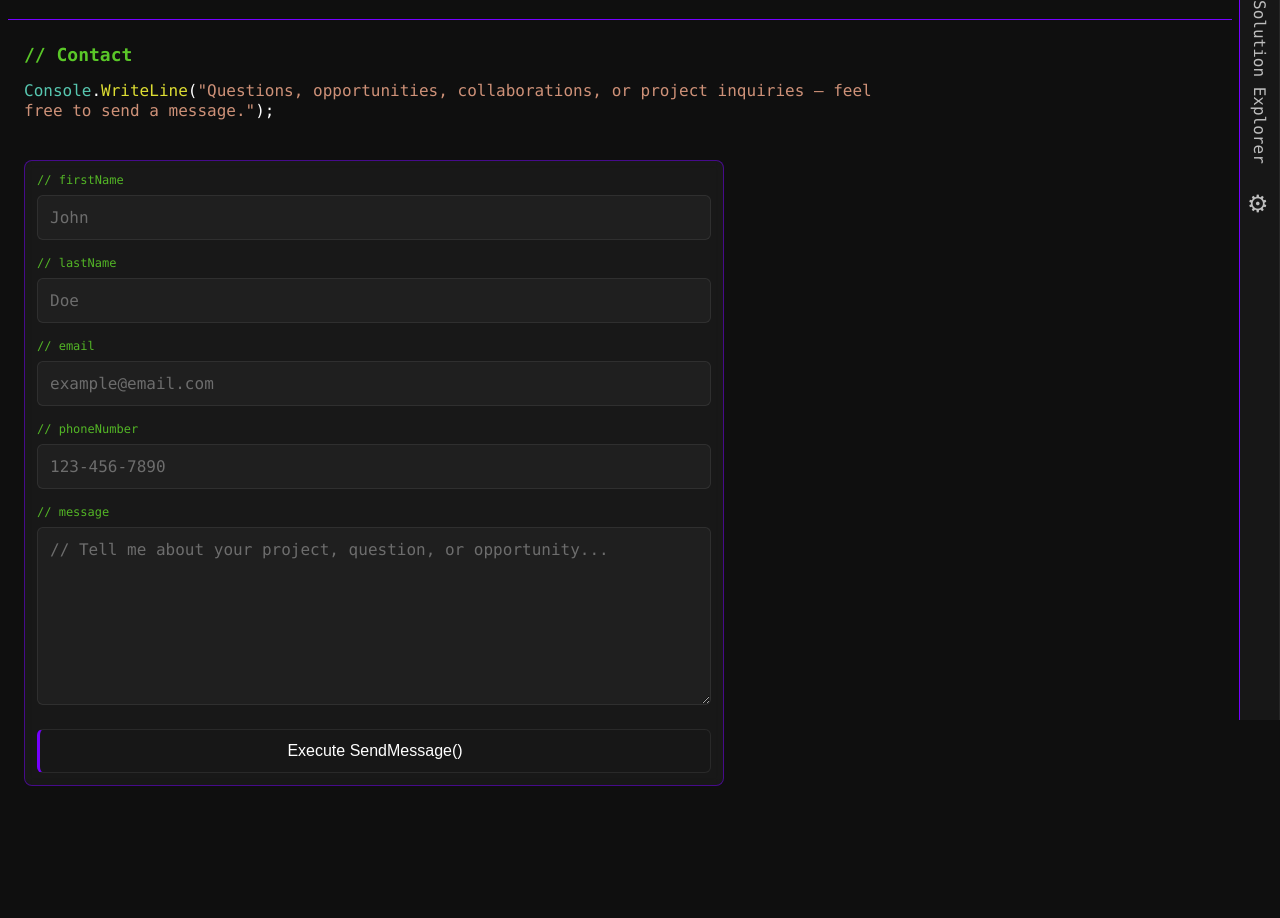
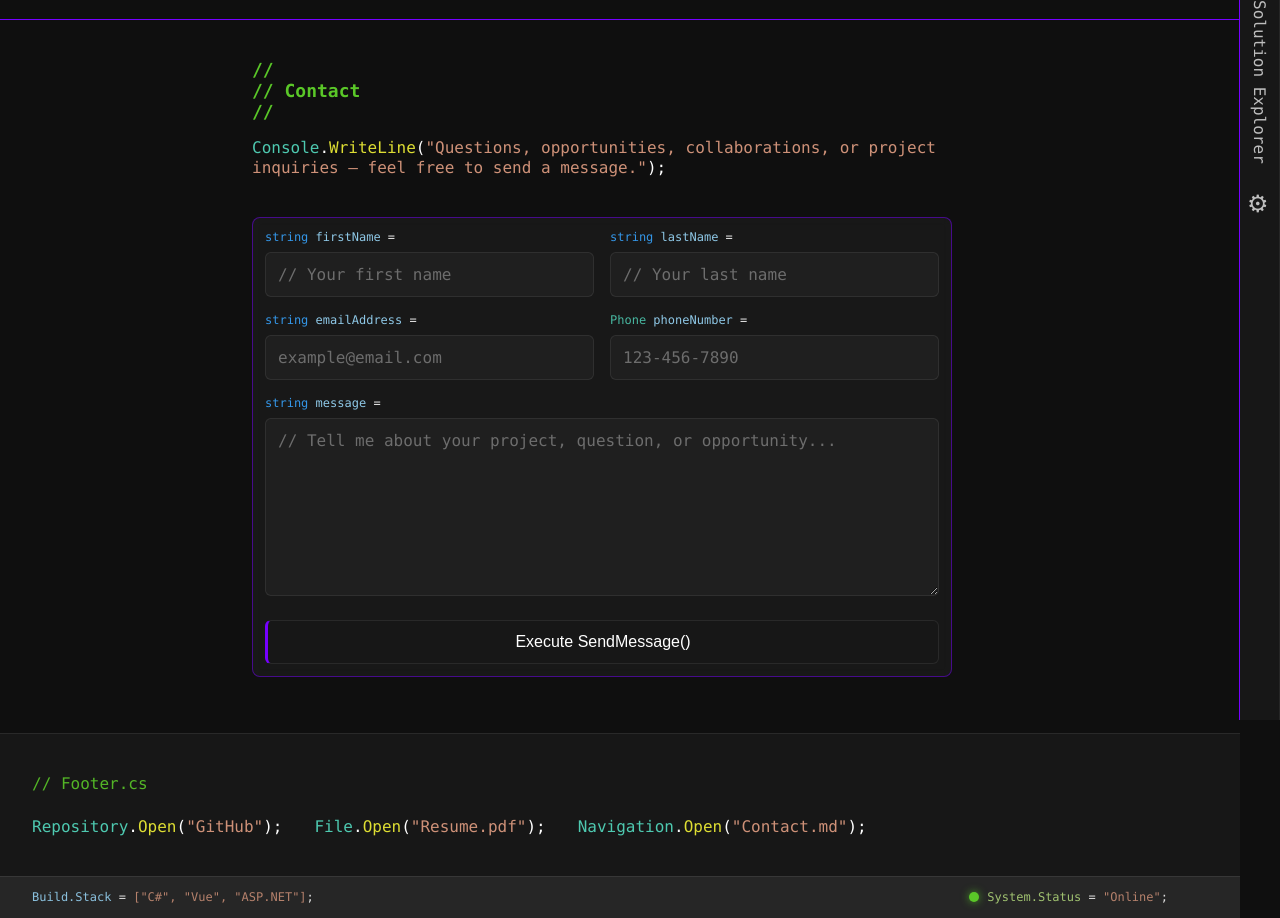
Before and after one commit to Aethereal-Phoenix/Digital_Resume, a Vue app in the folder digital_resume/: page /contact in a window 1280 px wide. Shown: the part 80-998 px from the top of the page. Before the commit the page ends 890 px from the top, so only its background shows below. Built offline with nearby package versions, Linux system fonts and the light colour scheme; no server answers.

Commit message:
Added a pokemon display to the navbar and added footer

```diff
--- a/digital_resume/components/partialViews/SkillsGrid.vue
+++ b/digital_resume/components/partialViews/SkillsGrid.vue
@@ -6,7 +6,7 @@
     <div class="category">
       <h3 class="green">// Languages</h3>
       <!-- Displays all of my known languages using a json object constructed in the script section of this page -->
-      <!-- Dynamically collects the name to display but also indivudual styling to make each unique -->
+      <!-- Dynamically collects the name to display but also individual styling to make each unique -->
       <div class="skills">
         <div class="skills">
           <button v-for="skill in languages" :key="skill.name" class="skill" @click="openDocs(skill.url)" :style="{
--- a/digital_resume/components/universal/FooterBar.vue
+++ b/digital_resume/components/universal/FooterBar.vue
@@ -1,3 +1,219 @@
+<!-- FooterBar.vue -->
 <template>
-    <p>filler</p>
+    <footer class="footer-wrapper">
+
+        <!-- Main Footer Content -->
+        <div class="footer-content">
+
+            <!-- Footer Header -->
+            <div class="footer-title">
+                <span class="green">// Footer.cs</span>
+            </div>
+
+            <!-- Footer Links -->
+            <div class="footer-links">
+
+                <a
+                    href="https://github.com/Aethereal-Phoenix"
+                    target="_blank"
+                    class="footer-link"
+                >
+                    <span class="teal">Repository</span>.<wbr><span class="yellow">Open</span>(<span class="orange">"GitHub"</span>);
+                </a>
+
+                <a
+                    href="/resume.pdf"
+                    target="_blank"
+                    class="footer-link"
+                >
+                    <span class="teal">File</span>.<wbr><span class="yellow">Open</span>(<span class="orange">"Resume.pdf"</span>);
+                </a>
+
+                <router-link
+                    to="/contact"
+                    class="footer-link"
+                >
+                    <span class="teal">Navigation</span>.<wbr><span class="yellow">Open</span>(<span class="orange">"Contact.md"</span>);
+                </router-link>
+
+            </div>
+
+        </div>
+
+        <!-- Status Bar -->
+        <div class="status-bar">
+
+            <!-- Left -->
+            <div class="status-left">
+                <span class="status-item">
+                    <span class="light-blue">Build.Stack</span>
+                    =
+                    <wbr><span class="orange">["C#",<wbr> "Vue",<wbr> "ASP.NET"]</span>;
+                </span>
+            </div>
+
+            <!-- Right -->
+            <div class="status-right">
+
+                <span class="status-dot"></span>
+
+                <span class="status-text">
+                    <span class="light-green">System.<wbr>Status</span>
+                    =
+                    <wbr><span class="orange">"Online"</span>;
+                </span>
+
+            </div>
+
+        </div>
+
+    </footer>
 </template>
+
+<style scoped>
+
+/* Footer Wrapper */
+
+.footer-wrapper {
+    width: 100%;
+
+    margin-top: var(--space-xl);
+
+    border-top: 1px solid var(--border-light);
+
+    background: var(--bg-secondary);
+}
+
+/* Footer Content */
+
+.footer-content {
+    width: 100%;
+
+    padding:
+        var(--space-lg)
+        var(--space-sm);
+
+    display: flex;
+    flex-direction: column;
+
+    gap: var(--space-md);
+}
+
+/* Footer Title */
+
+.footer-title {
+    font-size: var(--text-base);
+
+    opacity: 0.9;
+}
+
+/* Footer Links */
+.footer-links {
+    display: flex;
+    flex-direction: column;
+
+    gap: var(--space-sm);
+}
+
+.footer-link {
+    color: var(--text-primary);
+
+    text-decoration: none;
+
+    width: fit-content;
+
+    transition:
+        transform var(--transition-fast),
+        opacity var(--transition-fast);
+}
+
+.footer-link:hover {
+    opacity: 0.85;
+
+    transform: translateX(4px);
+}
+
+/* Status Bar */
+
+.status-bar {
+    border-top: 1px solid var(--border-light);
+
+    background: var(--bg-tertiary);
+
+    min-height: 42px;
+
+    display: flex;
+    justify-content: space-between;
+    align-items: center;
+
+    gap: var(--space-sm);
+
+    padding:
+        var(--space-2xs)
+        var(--space-sm);
+
+    font-size: var(--text-sm);
+
+    overflow-x: auto;
+}
+
+/* Status Sections */
+
+.status-left,
+.status-right {
+    display: flex;
+    align-items: center;
+
+    gap: var(--space-2xs);
+
+    white-space: nowrap;
+}
+
+.status-item,
+.status-text {
+    opacity: 0.85;
+}
+
+/* Online Indicator */
+
+.status-dot {
+    width: 10px;
+    height: 10px;
+
+    border-radius: 999px;
+
+    background: var(--vs-green);
+
+    box-shadow:
+        0 0 8px rgba(90, 199, 40, 0.75);
+
+    display: none;
+}
+
+.footer-content,
+.status-bar {
+    padding-left: var(--space-lg);
+    padding-right: calc(var(--space-lg) + var(--SE-width-closed));
+}
+/* Tablet/Desktop */
+
+@media (min-width: 768px) {
+
+    .footer-content {
+        padding:
+            var(--space-xl)
+            var(--space-lg);
+    }
+
+    .footer-links {
+        flex-direction: row;
+        flex-wrap: wrap;
+
+        gap: var(--space-lg);
+    }
+
+    .status-dot {
+        display: flex;
+    }
+}
+</style>
--- a/digital_resume/components/universal/NavBar.vue
+++ b/digital_resume/components/universal/NavBar.vue
@@ -13,13 +13,13 @@
                 </button>
 
                 <!-- Vertical Title -->
-                 <!-- Displays the title reading from the top down like in Visual Studio -->
+                <!-- Displays the title reading from the top down like in Visual Studio -->
                 <div class="explorer-title">
                     Solution Explorer
                 </div>
 
                 <!-- Settings -->
-                 <!-- WIll later add the dark/light mode toggle in thus  -->
+                <!-- WIll later add the dark/light mode toggle in thus  -->
                 <button class="icon-button">
                     ⚙
                 </button>
@@ -57,6 +57,7 @@
 
                 </nav>
 
+                <Pokemon />
             </div>
 
         </aside>
@@ -71,9 +72,8 @@ import {
     onMounted,         // Runs code when the component is added to the page
     onBeforeUnmount    // Runs code right before the component is removed
 } from 'vue'
-
-// Router
 import { useRouter } from 'vue-router'
+import Pokemon from './Pokemon.vue'
 
 // Creates a router instance
 const router = useRouter()
@@ -248,7 +248,7 @@ onBeforeUnmount(() => {
 }
 
 .explorer.open {
-    width: 175px;
+    width: 200px;
 }
 
 /* VERTICAL LABEL */
--- /dev/null
+++ b/digital_resume/components/universal/Pokemon.vue
@@ -0,0 +1,138 @@
+<!-- Component to show a randon pokemon and its data ever 10 seconds -->
+<template>
+    <div class="pokemon-card">
+
+        <!-- Name + Dex Number -->
+        <div class="top-row">
+            <span class="name">{{ pokeName }}</span>
+            <span class="poke-id">#{{ pokeId }}</span>
+        </div>
+
+        <!-- Pokemon Sprite -->
+        <div class="sprite-container">
+            <img :src="pokeSprite" :alt="pokeName">
+        </div>
+
+        <!-- Pokemon Types -->
+        <div class="bottom-row">
+
+            <span class="type">
+                {{ pokeType1 }}
+            </span>
+
+            <!-- Only shows if second type exists -->
+            <span
+                v-if="pokeType2"
+                class="type"
+            >
+                {{ pokeType2 }}
+            </span>
+
+        </div>
+
+    </div>
+</template>
+
+<script setup>
+// Import
+import { ref } from 'vue'
+
+// Initialize globally scoped vvariables so the state of the pokemon object can be maintained once the functions runs
+let pokeSprite = ref("");
+let pokeName = ref("");
+let pokeId = ref("");
+let pokeType1 = ref("");
+let pokeType2 = ref("");
+
+// A funtion to call the pokeApi website and pull the needed data out to display
+async function callPokemonApi() {
+    // Generates a random number
+    let randomPokemonId = Math.floor(Math.random() * 1028) + 1;
+
+    // Calls the api
+    const apiCall = await fetch(`https://pokeapi.co/api/v2/pokemon/${randomPokemonId}/`);
+
+    // Takes the data from the api call and turns it into a JSON object
+    let pokeJson = await apiCall.json();
+
+    // Gets the front sprite image
+    pokeSprite.value = pokeJson.sprites.front_default;
+
+    // Gets the species name
+    pokeName.value = pokeJson.species.name;
+
+    // Gets the PokeDex id
+    pokeId.value = pokeJson.id;
+
+    // Gets the 1st type
+    pokeType1.value = pokeJson.types[0].type.name;
+
+    // Optional second type
+    pokeType2.value = pokeJson.types[1] ? pokeJson.types[1].type.name : "";
+}
+
+
+// Runs immediately when the page first loads
+callPokemonApi();
+
+// Runs every 10 seconds
+setInterval(callPokemonApi, 5000);
+</script>
+
+<style scoped>
+
+.pokemon-card {
+    margin-top: var(--space-xl);
+    display: flex;
+    flex-direction: column;
+    align-items: center;
+
+    gap: 0.4rem;
+
+    padding: 0.5rem;
+}
+
+.top-row {
+    width: 100%;
+
+    display: flex;
+    justify-content: space-between;
+    align-items: center;
+}
+
+.sprite-container img {
+    width: 72px;
+    height: 72px;
+
+    image-rendering: pixelated;
+}
+
+.bottom-row {
+    display: flex;
+    gap: 0.4rem;
+    flex-wrap: wrap;
+    justify-content: center;
+}
+
+.type {
+    padding: 0.15rem 0.5rem;
+
+    border-radius: 999px;
+
+    font-size: 0.75rem;
+
+    background: rgba(255,255,255,0.08);
+}
+
+.name {
+    text-transform: capitalize;
+    font-weight: 600;
+    font-size: var(--text-base)
+}
+
+.poke-id {
+    opacity: 0.7;
+    font-size: var(--text-base);
+}
+
+</style>
--- a/digital_resume/components/views/ContactView.vue
+++ b/digital_resume/components/views/ContactView.vue
@@ -2,14 +2,14 @@
 <template>
     <div class="page contact-page fade-up">
 
-        <!-- ==================== -->
-        <!-- Header               -->
-        <!-- ==================== -->
+        <!-- Header -->
 
         <section class="section">
 
             <h1 class="section-header green">
-                // Contact
+                //<br>
+                // Contact<br>
+                //
             </h1>
 
             <p class="section-text">
@@ -20,9 +20,7 @@
 
         </section>
 
-        <!-- ==================== -->
-        <!-- Contact Form         -->
-        <!-- ==================== -->
+        <!-- Contact Form -->
 
         <section class="contact-wrapper">
 
@@ -35,19 +33,17 @@
                 <!-- Optional -->
                 <input type="hidden" name="_subject" value="New Portfolio Contact Submission">
 
-                <!-- ==================== -->
-                <!-- Name Row             -->
-                <!-- ==================== -->
+                <!-- Name Row -->
 
                 <div class="row two-column">
 
                     <div class="input-group">
 
                         <label for="firstName">
-                            // firstName
+                            <span class="blue">string</span> <span class="light-blue">firstName</span> =
                         </label>
 
-                        <input type="text" id="firstName" name="firstName" placeholder="John"
+                        <input type="text" id="firstName" name="firstName" placeholder="// Your first name"
                             pattern="[A-Za-z]+" title="First name cannot contain numbers." required>
 
                     </div>
@@ -55,26 +51,24 @@
                     <div class="input-group">
 
                         <label for="lastName">
-                            // lastName
+                            <span class="blue">string</span> <span class="light-blue">lastName</span> =
                         </label>
 
-                        <input type="text" id="lastName" name="lastName" placeholder="Doe"
+                        <input type="text" id="lastName" name="lastName" placeholder="// Your last name"
                             pattern="[A-Za-z]+" title="Last name cannot contain numbers." required>
 
                     </div>
 
                 </div>
 
-                <!-- ==================== -->
-                <!-- Contact Info         -->
-                <!-- ==================== -->
+                <!-- Contact Info -->
 
                 <div class="row two-column">
 
                     <div class="input-group">
 
                         <label for="email">
-                            // email
+                            <span class="blue">string</span> <span class="light-blue">emailAddress</span> =
                         </label>
 
                         <input type="email" id="email" name="email" placeholder="example@email.com" required>
@@ -84,35 +78,30 @@
                     <div class="input-group">
 
                         <label for="phone">
-                            // phoneNumber
+                            <span class="teal">Phone</span> <span class="light-blue">phoneNumber</span> =
                         </label>
 
-                        <input type="tel" id="phone" name="phone" placeholder="123-456-7890"
-                            pattern="[0-9\-()\s]+" title="Phone number cannot contain letters.">
+                        <input type="tel" id="phone" name="phone" placeholder="123-456-7890" pattern="[0-9\-()\s]+"
+                            title="Phone number cannot contain letters.">
 
                     </div>
 
                 </div>
 
-                <!-- ==================== -->
-                <!-- Message              -->
-                <!-- ==================== -->
+                <!-- Message -->
 
                 <div class="input-group text-field">
 
                     <label for="message">
-                        // message
+                        <span class="blue">string</span> <span class="light-blue">message</span> =
                     </label>
 
                     <textarea id="message" name="message" rows="8"
-                        placeholder="// Tell me about your project, question, or opportunity..."
-                        required></textarea>
+                        placeholder="// Tell me about your project, question, or opportunity..." required></textarea>
 
                 </div>
 
-                <!-- ==================== -->
-                <!-- Submit Button        -->
-                <!-- ==================== -->
+                <!-- Submit Button -->
 
                 <div class="button-row">
 
@@ -130,18 +119,7 @@
 </template>
 
 <style scoped>
-
-/* ==================== */
-/* Mobile First Layout  */
-/* ==================== */
-
-.button-row .btn {
-    justify-content: center;
-}
-
-/* ==================== */
-/* Contact Wrapper      */
-/* ==================== */
+/* Contact Wrapper */
 
 .contact-wrapper {
     width: 100%;
@@ -150,9 +128,7 @@
     justify-content: flex-start;
 }
 
-/* ==================== */
-/* Contact Card         */
-/* ==================== */
+/* Contact Card */
 
 .contact-card {
     width: 100%;
@@ -162,9 +138,7 @@
     padding: var(--space-xs);
 }
 
-/* ==================== */
-/* Form Layout          */
-/* ==================== */
+/* Form Layout */
 
 .row {
     display: flex;
@@ -187,21 +161,16 @@
 .text-field {
     margin-bottom: var(--space-md);
 }
-/* ==================== */
-/* Labels               */
-/* ==================== */
 
+/* Labels */
 label {
-    color: var(--vs-green);
 
     font-size: var(--text-sm);
 
     opacity: 0.9;
 }
 
-/* ==================== */
-/* Inputs               */
-/* ==================== */
+/* Inputs */
 
 input,
 textarea {
@@ -248,4 +217,15 @@ textarea {
 
     min-height: 160px;
 }
+
+@media (min-width: 768px) {
+
+    .two-column {
+        flex-direction: row;
+    }
+
+    .two-column .input-group {
+        flex: 1;
+    }
+}
 </style>
--- a/digital_resume/components/views/HomeView.vue
+++ b/digital_resume/components/views/HomeView.vue
@@ -12,6 +12,3 @@ import AboutPreview from '../partialViews/AboutPreview.vue';
 import ProjectsPreview from '../partialViews/ProjectsPreview.vue'
 import SkillsGrid from '../partialViews/SkillsGrid.vue'
 </script>
-
-<style scoped>
-</style>
--- a/digital_resume/components/views/ProjectsView.vue
+++ b/digital_resume/components/views/ProjectsView.vue
@@ -1,25 +1,20 @@
 <!-- Projects page displaying featured projects, archived work, and additional learning -->
 <template>
     <div class="page fade-up">
-
-        <!-- ==================== -->
         <!-- Featured Projects   -->
-        <!-- ==================== -->
-        <section class="section">
             <h1 class="section-header green">
-                // Featured_Projects
+                //<br>// Featured_Projects<br>//
             </h1>
 
             <p class="section-text">
                 <span class="teal">Console</span>.<wbr><span class="yellow">WriteLine</span>(<span
-                    class="orange">"Projects focused on real-world problem solving, scalable architecture, and modern
+                    class="orange">"Projects focused on real-world problem solving, scalable architecture, and learning
                     development practices."</span>);
             </p>
 
             <div class="grid-auto">
-
                 <!-- Featured Project Cards -->
-                <article v-for="project in featuredProjects" :key="project.title" class="glass-card">
+                <div v-for="project in featuredProjects" :key="project.title" class="glass-card">
 
                     <div class="card-content">
 
@@ -46,7 +41,7 @@
                     </div>
 
                     <!-- Buttons -->
-                    <div class="card-actions">
+                    <div class="card-actions btn-row">
 
                         <a :href="project.live" target="_blank" class="btn btn-primary">
                             Open Live Site ↗
@@ -58,10 +53,9 @@
 
                     </div>
 
-                </article>
+                </div>
 
             </div>
-        </section>
 
         <!-- ==================== -->
         <!-- Archive Section      -->
@@ -144,7 +138,7 @@
                     technical practice."</span>);
             </p>
 
-            <div class="learning-grid">
+            <div class="grid-auto">
 
                 <!-- Learning Cards -->
                 <article v-for="item in learning" :key="item.title" class="glass-card learning-card">
@@ -215,9 +209,7 @@ const featuredProjects = [
     }
 ]
 
-/* ==================== */
 /* Additional Projects  */
-/* ==================== */
 
 const additionalProjects = [
     {
@@ -262,9 +254,7 @@ const additionalProjects = [
     }
 ]
 
-/* ==================== */
 /* Additional Learning  */
-/* ==================== */
 
 const learning = [
     {
@@ -289,12 +279,6 @@ const learning = [
 /* ==================== */
 
 /* MOBILE FIRST */
-.grid-auto {
-    display: grid;
-    grid-template-columns: 1fr;
-    gap: var(--space-sm);
-}
-
 .learning-grid {
     display: grid;
     grid-template-columns: 1fr;
@@ -305,15 +289,7 @@ const learning = [
     margin-top: var(--space-xs);
 }
 
-/* Make buttons fill width nicely on mobile */
-.card-actions .btn {
-    width: 100%;
-    justify-content: center;
-}
-
-/* ==================== */
 /* Archive Dropdown     */
-/* ==================== */
 
 .archive-dropdown {
     background: rgba(255, 255, 255, 0.02);
@@ -363,9 +339,7 @@ const learning = [
     padding: var(--space-sm);
 }
 
-/* ==================== */
 /* Learning Cards       */
-/* ==================== */
 
 .learning-card {
     justify-content: space-between;
--- a/digital_resume/src/App.vue
+++ b/digital_resume/src/App.vue
@@ -4,16 +4,13 @@
     <h1>Alex Sprague</h1>
   </div>
   <div class="display-area">
-  <router-view />
+    <router-view />
   </div>
+
+  <Footer />
 </template>
 
 <script setup>
 import NavBar from '../components/universal/NavBar.vue'
+import Footer from '../components/universal/FooterBar.vue'
 </script>
-
-<style scoped>
-.display-area {
-  padding: 0 var(--space-sm);
-}
-</style>
--- a/digital_resume/src/assets/styles.css
+++ b/digital_resume/src/assets/styles.css
@@ -21,8 +21,8 @@
     --vs-light-green: rgba(208, 255, 141, 0.842);
     --vs-purple: #C586C0;
     --vs-cyan: #4e81c9;
-    --vs-teal: #5acdb6f7;
-    --vs-light-blue:  #86f3ff;
+    --vs-teal: #4EC9B0;
+    --vs-light-blue: #9CDCFE;
 
     /* Border color */
     --border-light: rgba(255, 255, 255, 0.08);
@@ -70,7 +70,8 @@
 
     /* Content Width */
     --content-width: 1100px;
-    --width-max: 800px
+    --width-max-tb: 800px;
+    --width-max-pc: 1100px;
 }
 
 *,
@@ -87,6 +88,9 @@ body,
 }
 
 body {
+    margin: 0;
+    padding: 0;
+
     color: var(--text-primary);
 
     font-family: "Cascadia Code", Consolas, monospace;
@@ -132,14 +136,21 @@ h3 {
     color: var(--vs-light-blue);
 }
 
-.light-green{
+.light-green {
     color: var(--vs-light-green);
+}
+
+.display-area {
+  padding: 0 var(--space-sm);
 }
 
 .logo {
     text-align: left;
-    margin-top: var(--space-xl);
-    margin-bottom: var(--space-md);
+
+    margin: var(--space-xl) 0 var(--space-md) 0;
+
+    padding-left: var(--space-sm);
+
     border-bottom: 1px solid var(--accent);
 }
 
@@ -157,7 +168,7 @@ h3 {
 
 .section-text {
     margin-bottom: var(--space-md);
-    max-width: 850px;
+    max-width: var(--width-max);
 }
 
 /* BUTTONS */
@@ -235,13 +246,12 @@ h3 {
 .card-actions {
     display: flex;
     flex-direction: column;
+    justify-content: right;
 
     gap: var(--space-xs);
 
     padding:
-        0 var(--space-xs)
-        var(--space-xs)
-        var(--space-xs);
+        0 var(--space-xs) var(--space-xs) var(--space-xs);
 }
 
 /* Glass Card */
@@ -252,14 +262,13 @@ h3 {
     display: flex;
     flex-direction: column;
     justify-content: space-between;
-    width: 100%;
 
     background: var(--glass-bg);
 
     border: 1px solid rgb(118, 0, 255, .5);
 
     border-radius: var(--radius-xs);
-backdrop-filter: blur(4px);
+    backdrop-filter: blur(4px);
 
     overflow: hidden;
     transition:
@@ -289,7 +298,7 @@ backdrop-filter: blur(4px);
 .card-top {
     display: flex;
     justify-content: flex-start;
-    margin-bottom: var(--space-xxs);
+    margin-bottom: var(--space-2xs);
 }
 
 .tag {
@@ -338,3 +347,18 @@ backdrop-filter: blur(4px);
         transform: translateY(0);
     }
 }
+
+@media (min-width: 768px) {
+.display-area {
+    padding: 0 var(--space-lg);
+    max-width: var(--width-max-tb);
+    align-content: center;
+    margin: auto;
+  }
+
+    .grid-auto {
+        display: grid;
+        grid-template-columns: auto auto auto;
+        gap: var(--space-sm);
+    }
+}
```
Also changed, not shown: digital_resume/components/views/AboutView.vue (+45 -7 lines).
